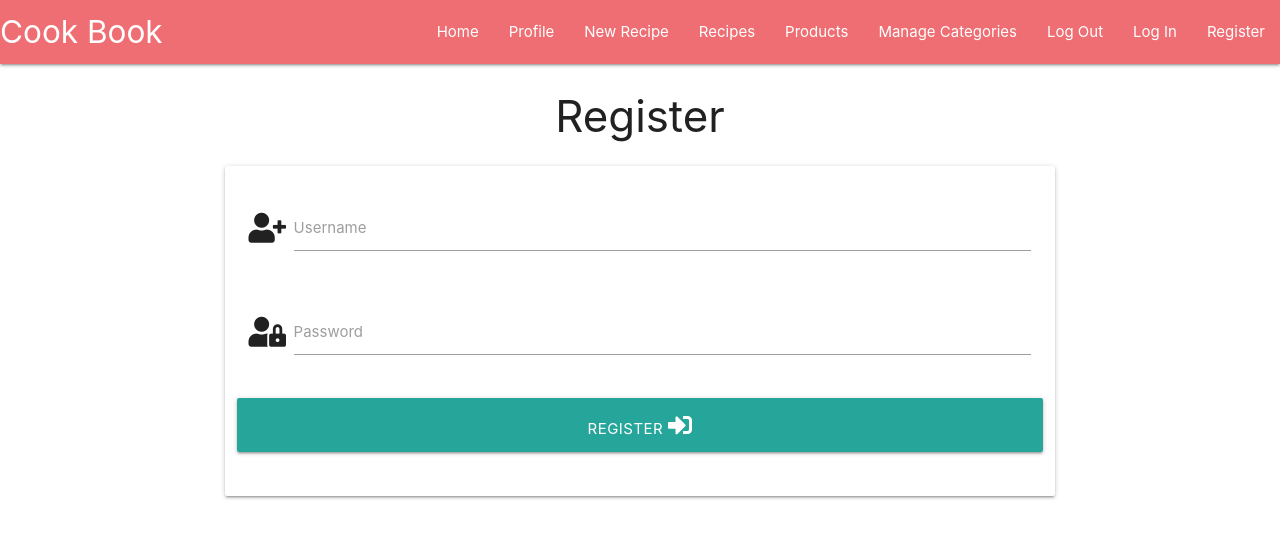
After one commit to rlopezba1/CookBook, a Flask app: page /register in a window 1280 px wide. The commit adds this page. Shown: the top 538 px of the page. Run offline with Flask 2, Linux system fonts and the light colour scheme; some libraries are stand-ins or nearby versions.

Commit message:
Add Register template

```diff
--- a/app.py
+++ b/app.py
@@ -3,6 +3,7 @@ from flask import (
     Flask , flash, render_template,
     redirect, request, session, url_for)
 from flask_pymongo import PyMongo
+from werkzeug.security import generate_password_hash, check_password_hash
 from bson.objectid import ObjectId
 if os.path.exists("env.py"):
     import env
@@ -24,6 +25,11 @@ def get_foods():
     return render_template("foods.html", foods=foods)
 
 
+@app.route("/register", methods=["GET", "POST"])
+def register():
+    return render_template("register.html")
+
+
 if __name__ == "__main__":
     app.run(host=os.environ.get("IP"),
             port=int(os.environ.get("PORT")),
--- a/templates/base.html
+++ b/templates/base.html
@@ -27,10 +27,12 @@
                     <li><a href="{{ url_for('get_foods') }}">Home</a></li>
                     <li><a href="#">Profile</a></li>
                     <li><a href="#">New Recipe</a></li>
+                    <li><a href="#">Recipes</a></li>
+                    <li><a href="#">Products</a></li>
                     <li><a href="#">Manage Categories</a></li>
                     <li><a href="#">Log Out</a></li>
                     <li><a href="#">Log In</a></li>
-                    <li><a href="#">Register</a></li>
+                    <li><a href="{{ url_for('register') }}">Register</a></li>
                 </ul>
             </div>
         </nav>
@@ -41,10 +43,12 @@
             <li><a href="{{ url_for('get_foods') }}">Home</a></li>
             <li><a href="#">Profile</a></li>
             <li><a href="#">New Recipe</a></li>
+            <li><a href="#">Recipes</a></li>
+            <li><a href="#">Products</a></li>
             <li><a href="#">Manage Categories</a></li>
             <li><a href="#">Log Out</a></li>
             <li><a href="#">Log In</a></li>
-            <li><a href="#">Register</a></li>
+            <li><a href="{{ url_for('register') }}">Register</a></li>
         </ul>
     </header>
 
--- /dev/null
+++ b/templates/register.html
@@ -0,0 +1,35 @@
+{% extends "base.html"%}
+{% block content %}
+
+<h3 class="center-align">Register</h3>
+
+<div class="row">
+    <form class="col s12 m8 offset-m2" method="POST" action="{{ url_for('register') }}">
+        <div class="card-panel">
+            <!-- Username -->
+            <div class="row">
+                <div class="input-field col s12">
+                    <i class="fas fa-user-plus prefix"></i>
+                    <input id="username" name="username" type="text" class="validate">
+                    <label for="username">Username</label>
+                </div>
+            </div>
+            <!-- Password -->
+            <div class="row">
+                <div class="input-field col s12">
+                    <i class="fas fa-user-lock prefix"></i>
+                    <input id="password" name="password" type="password" class="validate">
+                    <label for="password">Password</label>
+                </div>
+            </div>
+            <!-- Register-->
+            <div class="row">
+                <button type="submit" class="col s12 btn-large">
+                    Register <i class="fas fa-sign-in-alt"></i>
+                </button>
+            </div>
+        </div>
+    </form>
+</div>
+
+{% endblock %}
```
